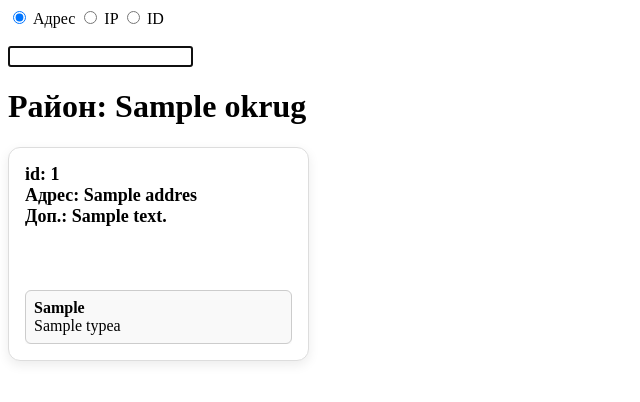
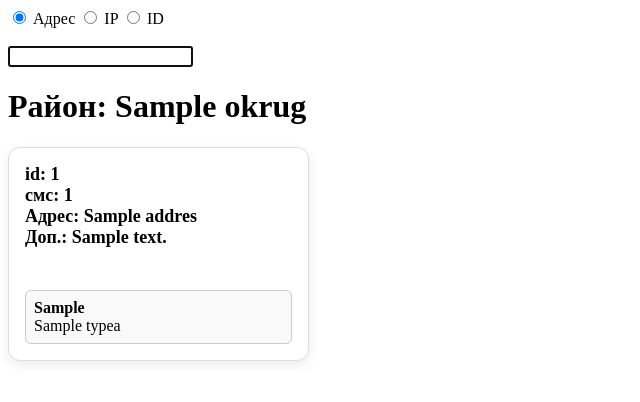
Before and after one commit to Gmoxa73/zv_project, a Django app: page /addr/ in a window 1280 px wide. Shown: the top 402 px of the page, without its empty margins (0-640 px from the left). Run offline with Django 5.2, Linux system fonts and the light colour scheme; tables that the repository leaves empty hold one stand-in row (values such as "Sample post").

Commit message:
+ cms in raion_detail(2).html

```diff
--- a/templates/raion_detail.html
+++ b/templates/raion_detail.html
@@ -66,7 +66,7 @@
     {% for a in addresses%}
       <div class="address-card" data-addr-id="{{ a.id }}" aria-label="Адрес: {{ a.name }}">
         <div class="address-title">
-          id: {{ a.adr_id }}<br>Адрес: {{ a.name }}<br>Доп.: {{ a.description }}
+          id: {{ a.adr_id }}<br>смс: {{ a.cms }}<br>Адрес: {{ a.name }}<br>Доп.: {{ a.description }}
         </div>
 
         <div class="devices-row" aria-label="Устройства для адреса {{ a.name }}">
--- a/templates/raion_detail2.html
+++ b/templates/raion_detail2.html
@@ -66,7 +66,7 @@
     {% for a in addr %}
       <div class="address-card" data-addr-id="{{ a.id }}" aria-label="Адрес: {{ a.name }}">
         <div class="address-title">
-          id: {{ a.adr_id }}<br>Адрес: {{ a.name }}<br>Доп.: {{ a.description }}
+          id: {{ a.adr_id }}<br>смс: {{ a.cms }}<br>Адрес: {{ a.name }}<br>Доп.: {{ a.description }}
         </div>
 
         <div class="devices-row" aria-label="Устройства для адреса {{ a.name }}">
```
